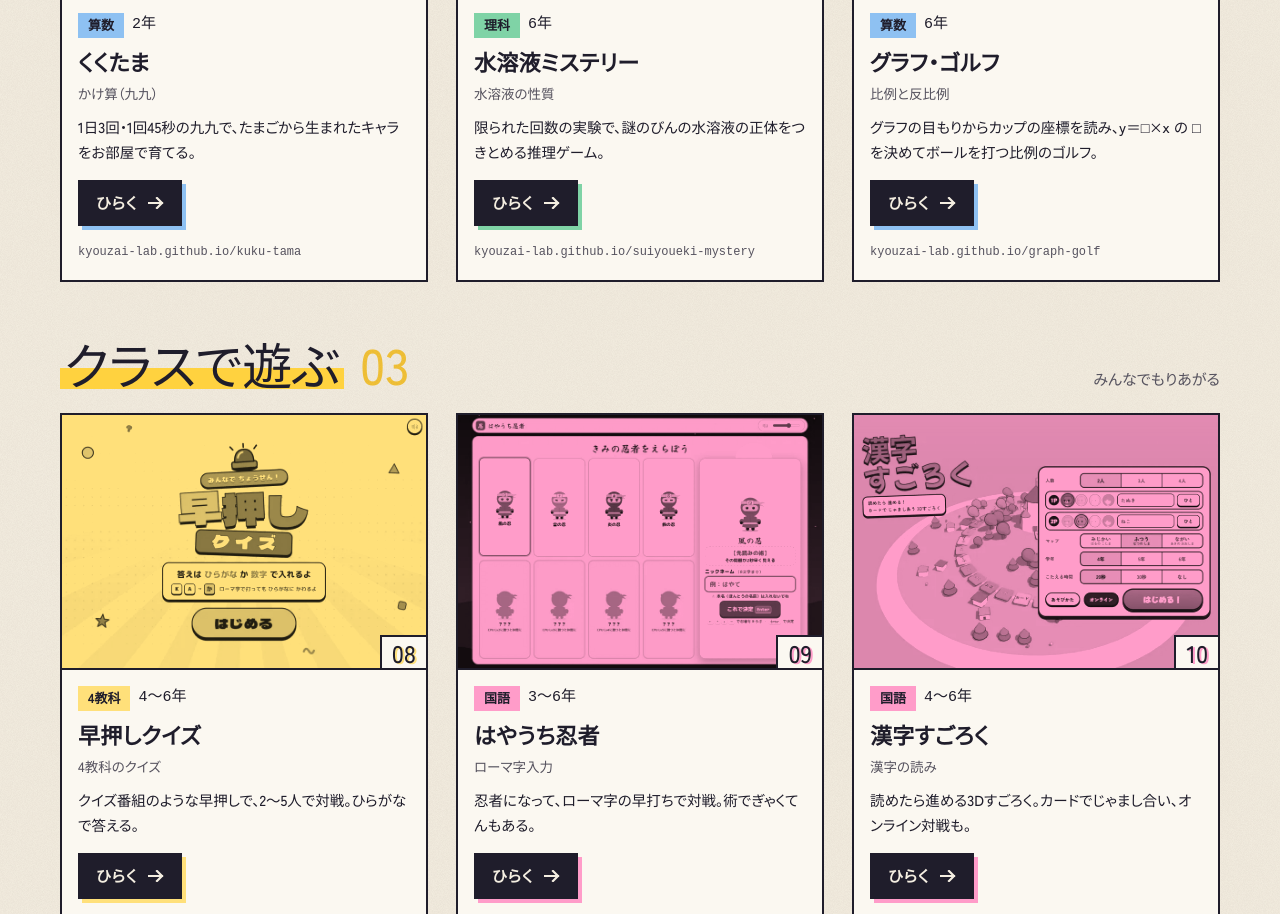
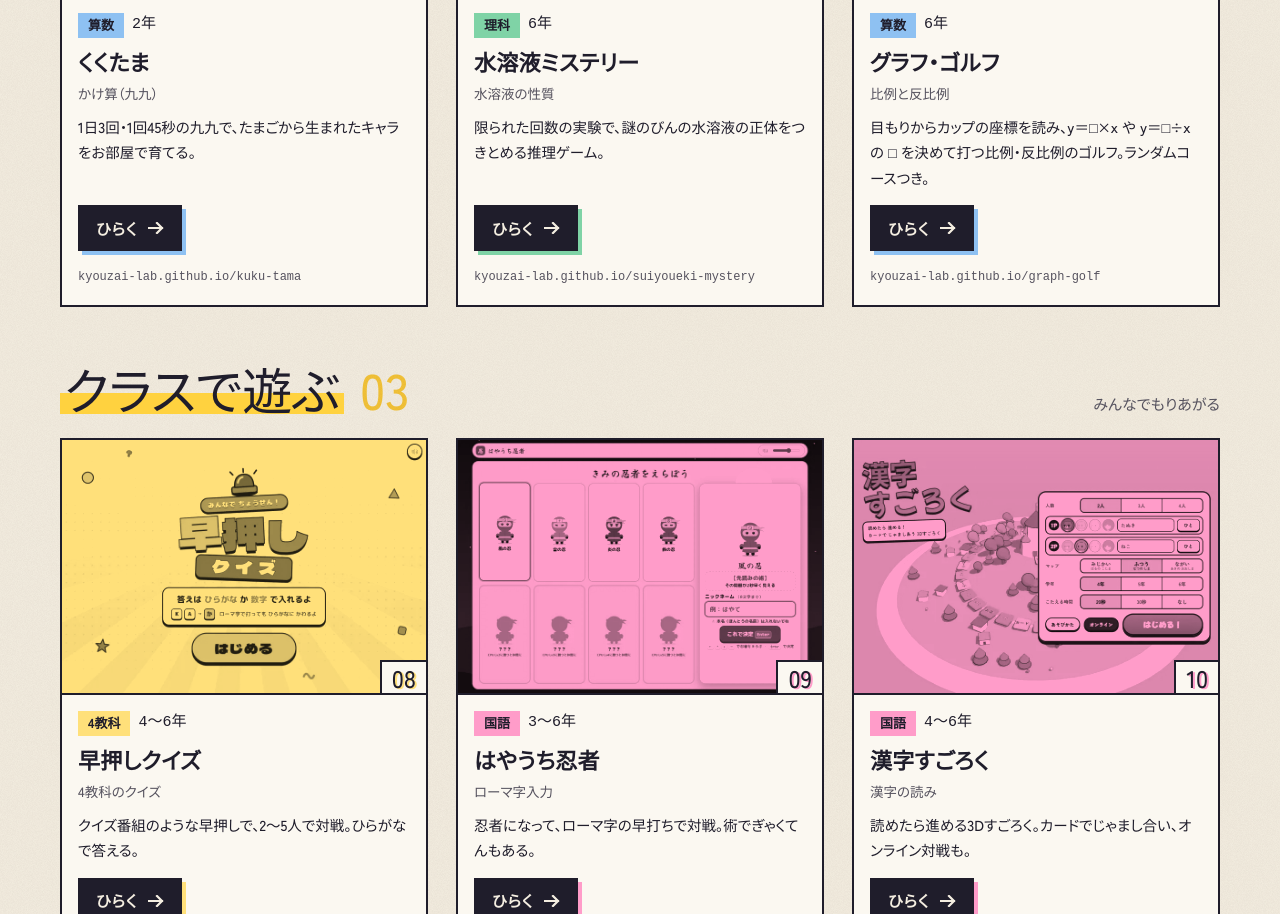
Before and after one commit to kyouzai-lab/kyouzai-lab.github.io, a plain HTML site: page index.html in a window 1280 px wide. Shown: the part 2062-2976 px from the top of the page. Drawn offline with Linux system fonts and the light colour scheme; a web font is replaced by a local one.

Commit message:
グラフ・ゴルフの説明に反比例とランダムコースを足す
Co-Authored-By: Claude Opus 5.5 <noreply@anthropic.com>

```diff
--- a/data/kyouzai.json
+++ b/data/kyouzai.json
@@ -151,7 +151,7 @@
       "subjects": ["算数"],
       "grades": [6],
       "unit": "比例と反比例",
-      "desc": "グラフの目もりからカップの座標を読み、y＝□×x の □ を決めてボールを打つ比例のゴルフ。",
+      "desc": "目もりからカップの座標を読み、y＝□×x や y＝□÷x の □ を決めて打つ比例・反比例のゴルフ。ランダムコースつき。",
       "url": "https://kyouzai-lab.github.io/graph-golf/",
       "image": "shots/graph-golf.webp"
     }
--- a/index.html
+++ b/index.html
@@ -326,7 +326,7 @@ footer .legend span{display:inline-flex;align-items:center;gap:6px}
     syncFilters(); render();
   }
 
-  fetch("data/kyouzai.json?v=7", { cache: "no-cache" })
+  fetch("data/kyouzai.json?v=8", { cache: "no-cache" })
     .then((r) => r.json())
     .then((data) => {
       items = (data.items || []).map((it, n) => ({ subjects: [], grades: [], ...it, _no: n + 1 }));
```
